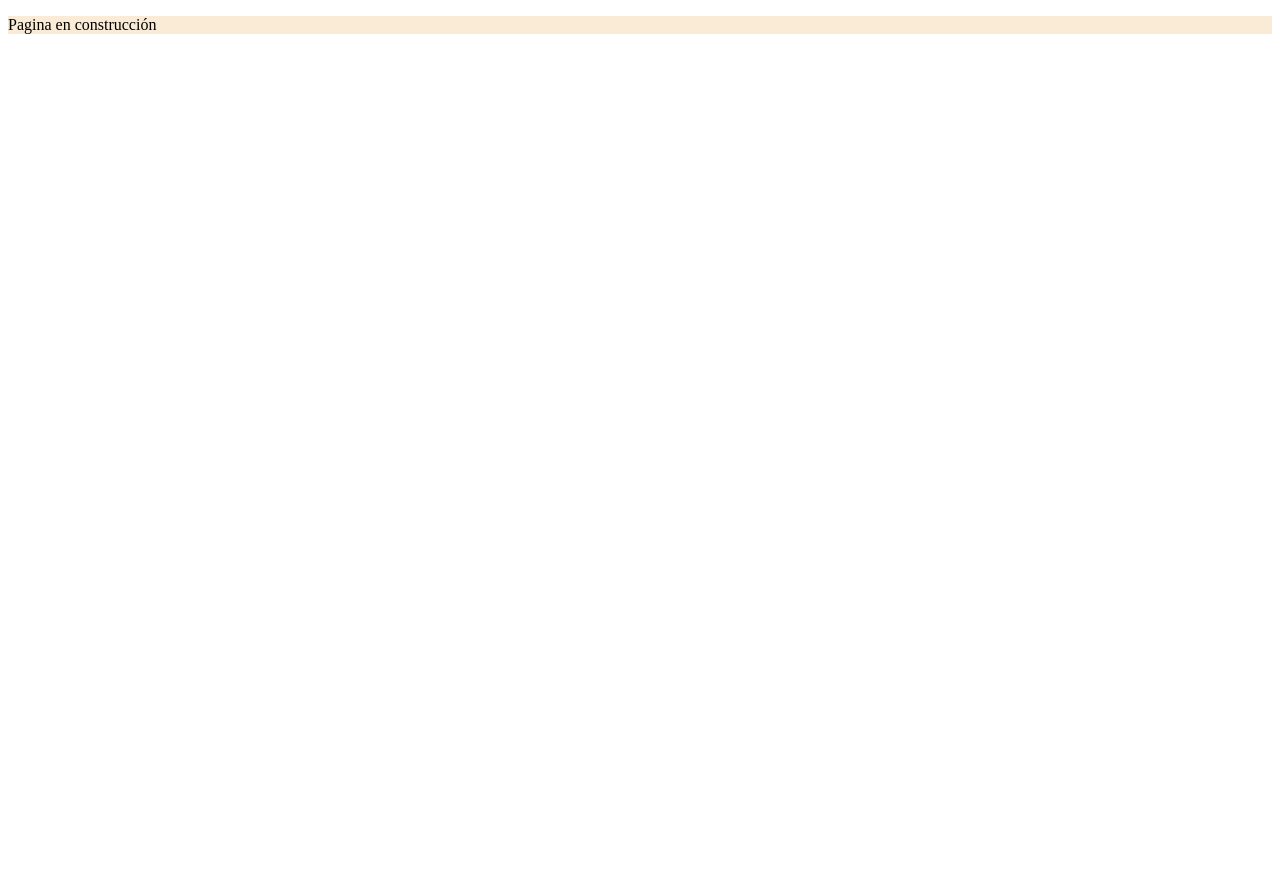
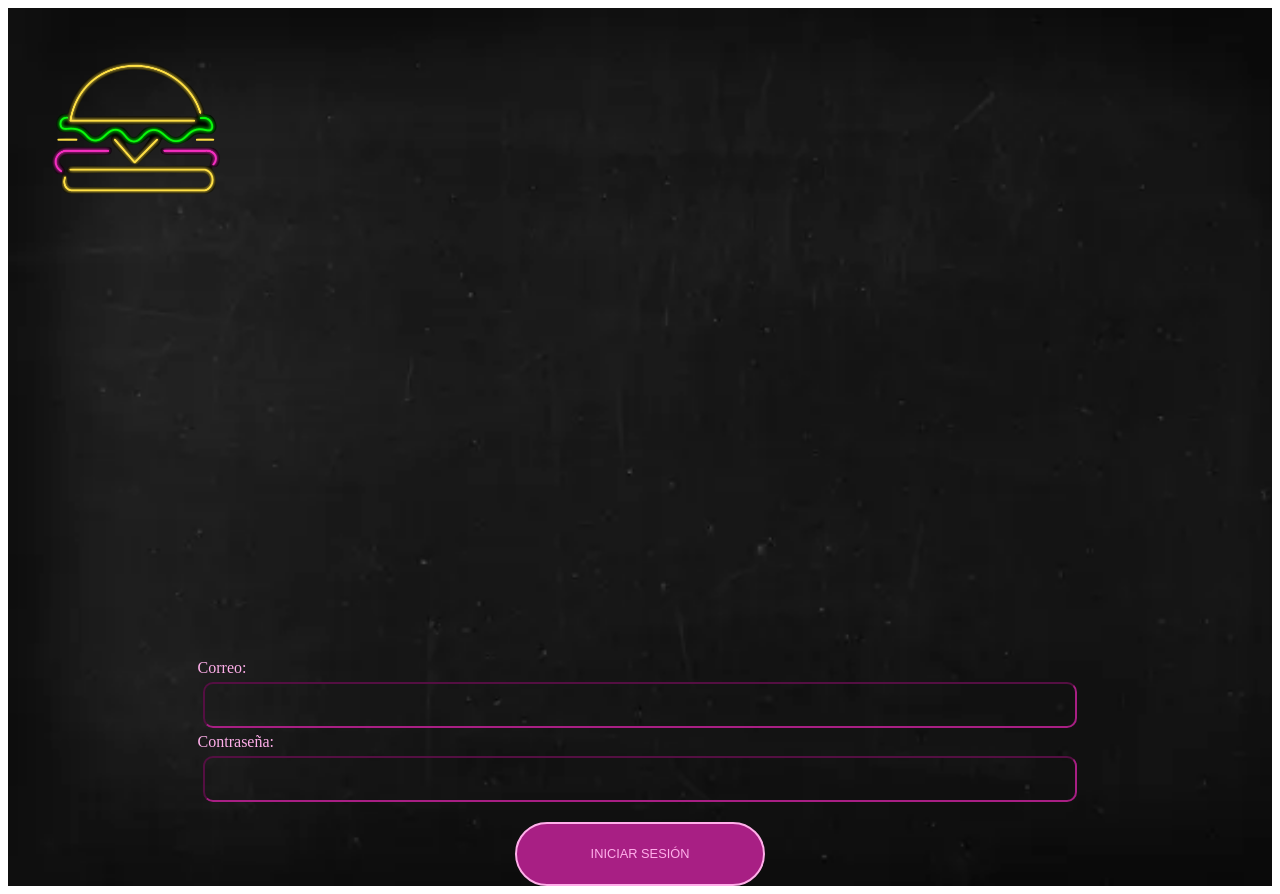
Before and after one commit to Laboratoria/BOG005-burger-queen-api-client, a React (Create React App) app in the folder burger-queen/: page /Login in a window 1280 px wide. Before the commit the page ends 800 px from the top, so only its background shows below. Built offline with nearby package versions, Linux system fonts and the light colour scheme.

Commit message:
avance de la vista login

```diff
--- a/burger-queen/src/components/home/login.jsx
+++ b/burger-queen/src/components/home/login.jsx
@@ -1,10 +1,22 @@
 import React from "react";
+import logoFondoPizarra from './images/logoSinFondo.png'
 
 
 const Login = () => {
     return (
         <div className="login_container">
-            <p>Pagina en construcción</p>
+            <header>
+                <img src={logoFondoPizarra} alt="logo" />
+            </header>
+            <div className="form_container">
+                <form>
+                    <label>Correo:</label>
+                    <input type='email'></input>
+                    <label>Contraseña:</label>
+                    <input type='password'></input>
+                </form>
+                <button>INICIAR SESIÓN</button>
+            </div>
         </div>
     )
 }
--- a/burger-queen/src/styles/components/_login.scss
+++ b/burger-queen/src/styles/components/_login.scss
@@ -1,3 +1,49 @@
 .login_container{
-    background-color: antiquewhite;
+    background-image: url('../../../src/components/home/images/fondoPizzara.jpg');
+    background-size: cover;
+    width: 100%;
+    min-height: 100vh;
+    header {
+        img{
+            width: 20%;
+        }
+    }
 }
+
+
+
+.form_container {
+    display: flex;
+    align-items: center;
+    flex-direction: column;
+    justify-content: center;
+    color: $pinkText;
+    margin-top: 30%;
+
+    form {
+        display: flex;
+        flex-direction: column;
+        margin: 15px;
+        width: 70%;
+    }
+
+    input {
+        border-color: $pinkButton;
+        border-radius: 10px;
+        background-color: transparent;
+        color: $pinkText;
+        margin: 5px;
+        height: 5vh;
+    }
+
+    button {
+        background-color: $pinkButton;
+        border-radius: 50px;
+        width: 40%;
+        max-width: 250px;
+        height: 8vh;
+        font-size: 0.8rem;
+        border: solid 2px $pinkText;
+        color: $pinkText;
+    }
+}
```
Also changed, not shown: burger-queen/src/components/home/images/fondoPizzara.jpg (added), burger-queen/src/components/home/images/logoSinFondo.png (added).
